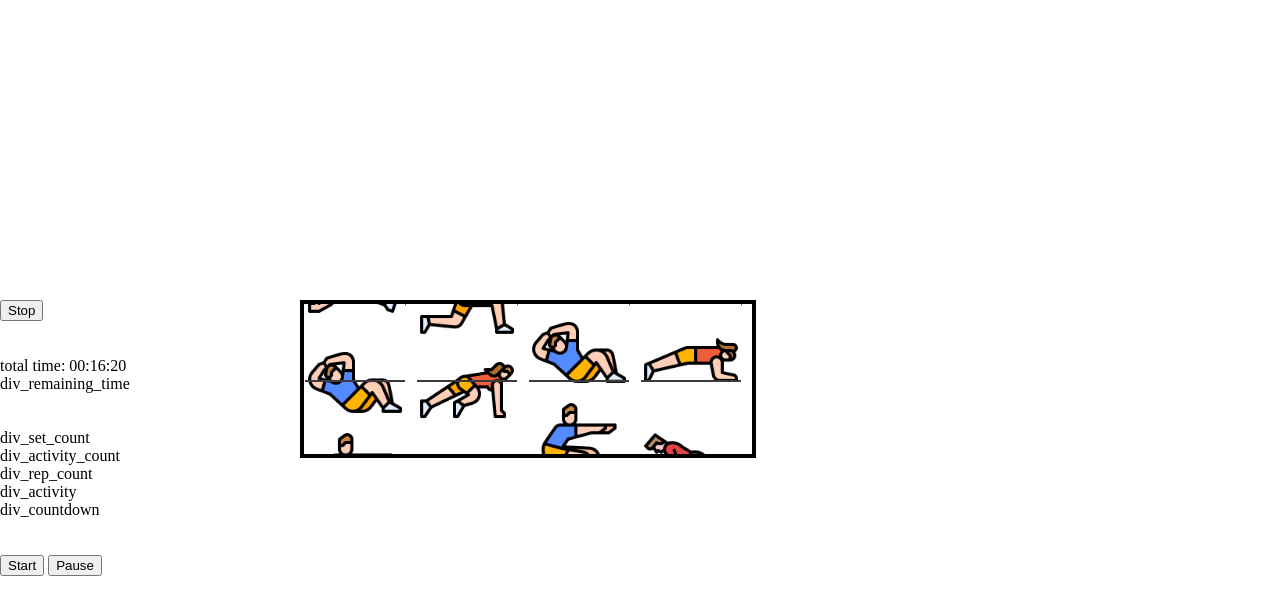
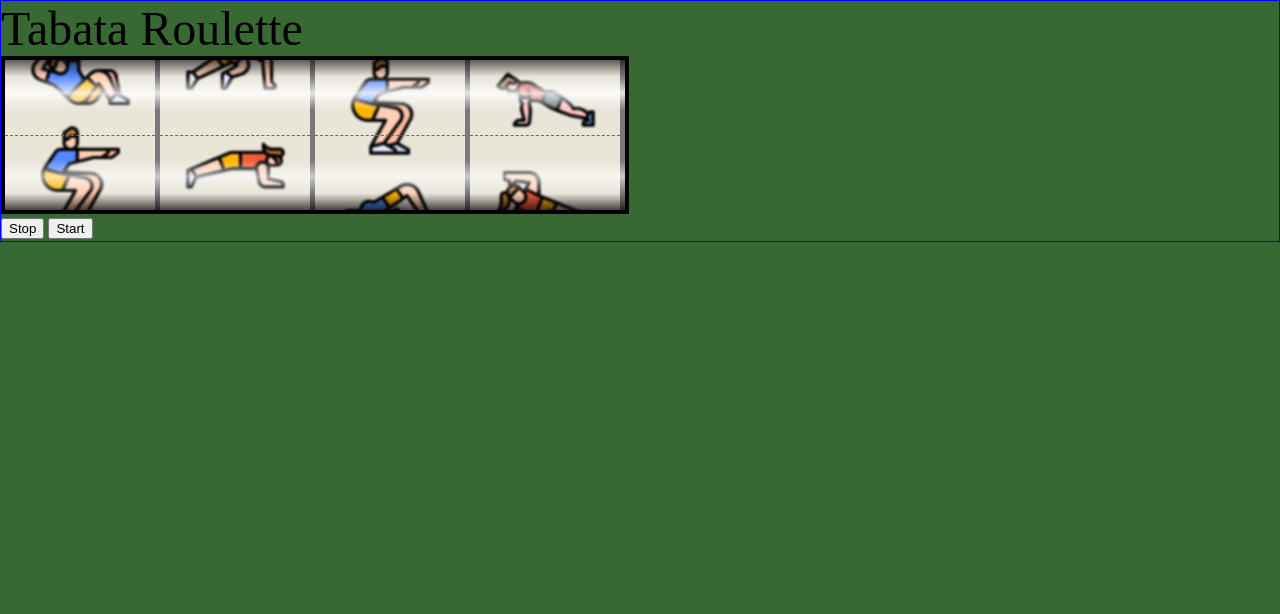
Before and after one commit to xifxor/TabataRoulette, a website: page public/index.html in a window 1280 px wide. Both pictures are taken after a click on the button "Spin". Drawn offline with nearby package versions, Linux system fonts and the light colour scheme.

Commit message:
started layout

```diff
--- a/public/css/basic.css
+++ b/public/css/basic.css
@@ -5,7 +5,7 @@
 
 /* Global Styles & Colors */
 :root {
-  --color-background: #ffffff;
+  --color-background: #386933;
 
 
   --color-warmup:#787c7e;
@@ -31,27 +31,39 @@
 
 
 
-.container {
-  display:inline-block;
-}
-.content {
-  float:left;
-  margin-right:10px;
+
+#slots1 {
+  display: inline-block;
+  margin-left: auto;
+  margin-right: auto;
+
 }
 
+#screen_selection{
 
-#slots_container {
-  position:absolute;
-  left:300px;
+  align-items: center;
+  height:30%;
+  border:solid 1px blue;
+
+
+}
+
+.shrink {
+  height:30%;
+  transition: all 100ms linear;
+
+}
+
+#screen_running{
+  display:none;
+  border:solid 1px red;
+
 
 }
 
 
-#screen_running{
-  display:block;
+#pagetitle {
 
+  font-size:3rem;
 
 }
-#screen_selection{
-  padding-top:300px;
-}
--- a/public/css/slots.css
+++ b/public/css/slots.css
@@ -1,45 +1,73 @@
 .slots_container{
+    position:relative;
     height:150px;
     border:solid 4px black;
     display:inline-block;
     overflow-y: hidden;
-    /*
+    background-color:#e9e5d9;
+  }
+
+
+
+
+  .slots_overlay {
+    position:absolute;
+    top:0px;
+    left:0px;
+    height:100%;
+    width:100%;
+
+    z-index:1;
+    opacity: 1;
     background-image: linear-gradient(
-             rgba(0,0,0,0.8),
-             rgba(255,255,255,1),
-             rgba(255,255,255,1),
-             rgba(255,255,255,1),
-             rgba(255,255,255,1),
-             rgba(0,0,0,0.8));
-    */
+             rgba(0,0,0,0.6),
+             rgba(255,255,255,0),
+             rgba(255,255,255,0.8),
+             rgba(255,255,255,0),
+             rgba(255,255,255,0),
+             rgba(255,255,255,0),
+             rgba(255,255,255,0),
+             rgba(255,255,255,0.6),
+             rgba(255,255,255,0),
+             rgba(0,0,0,0.7));
+  }
+
+  .slot {
+    position:relative;
+    float:left;
+    width:150px;
+    height:100%;
+    border-right:solid 5px rgb(121, 121, 121);
 
   }
 
 
-  .slot {
-    position:relative;
-    border:1px solid white; /* cant remove this without hitting bug */
-    width:100px;
-    float:left;
-    margin-right:10px;
-    border-right:solid 1px black; /* doesnt do anything */
-
-
-  }
-
   .slot_line {
-    height:0px;
-    border-top:solid 2px rgb(59, 59, 59);
+    position:absolute;
+    top: 50%;
+    width:100%;
+    border-top:dashed 1px rgb(106, 106, 106);
   }
 
 
   .slot_image_container {
     /*border:1px solid green;*/
+
+
+
   }
 
   .slot_image_container img {
-   /* border:1px solid green;*/
     display: block;
-    width:100px;
+    width:70%;
+    margin-left: auto;
+    margin-right: auto;
+
+
     /*filter: blur(1px);*/
   }
+
+  .blurdiv{
+    filter: blur(1px);*
+
+  }
--- a/public/index.html
+++ b/public/index.html
@@ -4,6 +4,7 @@
     <meta charset="utf-8" />
     <title>Tabata Roulette</title>
     <link rel="icon" type="image/x-icon" href="favicon.ico">
+
     <script src="https://ajax.googleapis.com/ajax/libs/jquery/3.5.1/jquery.min.js"></script>
 
     <script src="script/script.js"></script>
@@ -15,13 +16,22 @@
   <body>
 
     <div id="screen_selection">
-      <div id="slots_container"></div>
+
+      <div id="pagetitle">Tabata Roulette</div>
+
+      <div id="slots1" class="slots_container">
+        <div class="slots_overlay"></div>
+      </div>
+
       <div id="exercise_list"></div>
       <input type="button" id="spinbutton" value="Spin">
+      <input type="button" id="startbutton" value="Start">
+
     </div>
 
 
     <div id="screen_running">
+
       <br><br>
       <div id="div_total_time">div_total_time</div>
       <div id="div_remaining_time">div_remaining_time</div>
@@ -35,11 +45,12 @@
       <div id="div_countdown">div_countdown</div>
 
       <br><br>
-      <input type="button" id="startbutton" value="Start">
+
       <input type="button" id="pausebutton" value="Pause">
 
 
-      <br><Br>
+
+
     </div>
 
 
--- a/public/script/script.js
+++ b/public/script/script.js
@@ -29,12 +29,7 @@ let config = {
     rep_duration : 20,  //work time per rep
     rep_rest_duration : 10,  //reset between reps
     activity_rest_duration : 0,  //rest between activities
-    activities : [
-        {"name" : "Situps", "image" : "situps.png"},
-        {"name" : "Squats", "image" : "squats1.png"},
-        {"name" : "Pushups", "image" : "pushup1.png"},
-        {"name" : "Lunge", "image" : "lunge1.png"}
-    ],
+    activities : [ ],
     totaltime : function(){
 
         time_per_activity = (this.rep_duration + this.rep_rest_duration) * this.reps_count; //time taken for each activity
@@ -54,7 +49,7 @@ let config = {
 
 
 
-function getActivitiesQueue() { //you can only use `await` in async funcions
+function getActivitiesQueue() {
 
     console.log("Running getActivitiesQueue()");
 
@@ -68,7 +63,8 @@ function getActivitiesQueue() { //you can only use `await` in async funcions
             "set" : "n/a",
             "rep" : "n/a",
             "activitycount" : "n/a",
-            "background-color" : "var(--color-warmup)"
+            "background-color" : "var(--color-warmup)",
+            func : function(){ }  //testing
         });
     }
 
@@ -195,6 +191,7 @@ function runActivities(activities) {
             }
 
             //update divs
+            //* can we pass a function in the activities list instead??
             if ('set' in currentActivity){           $(divSetCount).html("Set: " + currentActivity['set']); } // + " of " + config.set_count
             if ('activitycount' in currentActivity){ $(divActivityCount).html("Activity: " + currentActivity['activitycount'] ); } // + " of " + config.activities.length
             if ('rep' in currentActivity){           $(divRepCount).html("Rep: " + currentActivity['rep'] ); } //+ " of " + config.reps_count
@@ -220,9 +217,38 @@ function runActivities(activities) {
 
 $(document).ready(function(){
 
+    var s1 = new SlotGroup("#slots1", 4);
+    //***need to wait for s1 to properly load
+
+    $('#spinbutton').click(function(){
+        console.log("Spin");
+
+        if ($(this).val() == "Spin")
+        {
+            s1.start();
+            $(this).val("Stop") ;
+        }else{
+            s1.stop();
+            $(this).val("Spin");
+
+            //display activities
+            //arr = s1.selectedActivities.map( (a) => { return a['name'] });
+            //$("#exercise_list").html( arr.join("<br>") );
+
+            //update config with activities
+            config.activities = s1.selectedActivities;
+
+        }
+
+    });
+
+
     $('#startbutton').click(function(){
         $('#startbutton').attr("disabled", true);
         console.log("Start button clicked")
+
+        //$('#screen_selection').addClass('shrink');
+        $('#screen_running').show();
 
         start =  (new Date()).getTime()
 
--- a/public/script/slots.js
+++ b/public/script/slots.js
@@ -121,8 +121,9 @@ function Slot(element, name, activities, maxspeed, step) {
 
     //add center line
     centerpoint =  $(_this.element).parent().height() / 2;
-    $('<div>').addClass("slot_line").css({top: centerpoint, width: 100,  position:'absolute'}).appendTo( _this.element );
+    $('<div>').addClass("slot_line").appendTo( _this.element );
 
+    //.css({top: centerpoint, width: 100,  position:'absolute'})
 
     //load & append images to images container
     _this.activities.forEach( (activity, index) => {
@@ -184,12 +185,22 @@ Slot.prototype.start = function() {
     //record container center point
     _this.centerPointWithOffset = -_this.yoffset + ($(_this.element).parent().height() / 2 );
 
+
+
     //increase the top padding until there is enough space for the bottom image(s)
     _this.timer = window.setInterval(function() {
         console.log("-------------------");
         //increase speed up to max
         if(_this.speed < _this.maxSpeed) {
             _this.speed += _this.step;
+        }
+
+        //blur
+        //** replace this with proper motion blur effect
+        if(_this.speed > 20){
+            $(_this.imagesdiv).addClass("blurdiv")
+        }else{
+            $(_this.imagesdiv).removeClass("blurdiv")
         }
 
         //calculate the new required top padding
@@ -240,6 +251,8 @@ Slot.prototype.stop = function() {
 
     //clear previous timer and start a new one
     clearInterval(_this.timer);
+
+    $(_this.imagesdiv).removeClass("blurdiv");
 
     //determine the selected image. if the center line has passed then it will be the next in line
     cumulativeHeight=0;
@@ -341,33 +354,3 @@ Slot.prototype.stop = function() {
 
 
 };
-
-
-$(document).ready(function(){
-
-    var s1 = new SlotGroup("#slots_container", 4);
-    //***need to wait for s1 to properly load
-
-    $(spinbutton).click(function(){
-        console.log("Spin");
-
-        if ($(this).val() == "Spin")
-        {
-            s1.start();
-            $(this).val("Stop") ;
-        }else{
-            s1.stop();
-            $(this).val("Spin");
-
-            arr = s1.selectedActivities.map( (a) => { return a['name'] });
-            $("#exercise_list").html( arr.join("<br>") );
-
-            //update config with activities
-            config.activities = s1.selectedActivities;
-
-        }
-
-    });
-
-
-});
```
